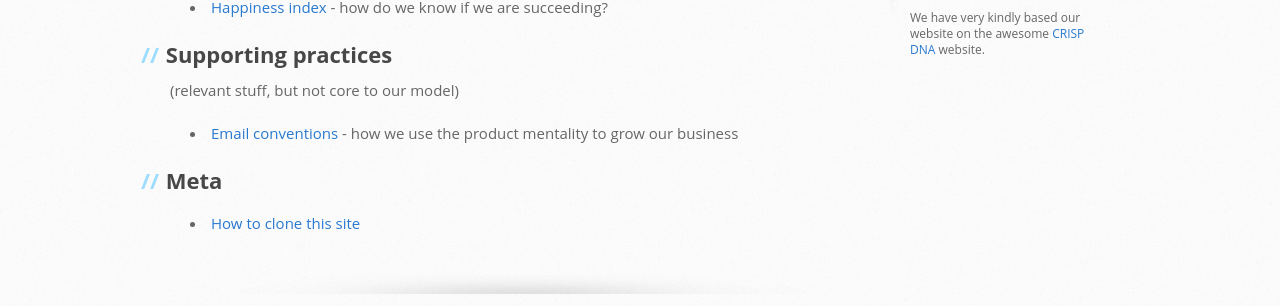
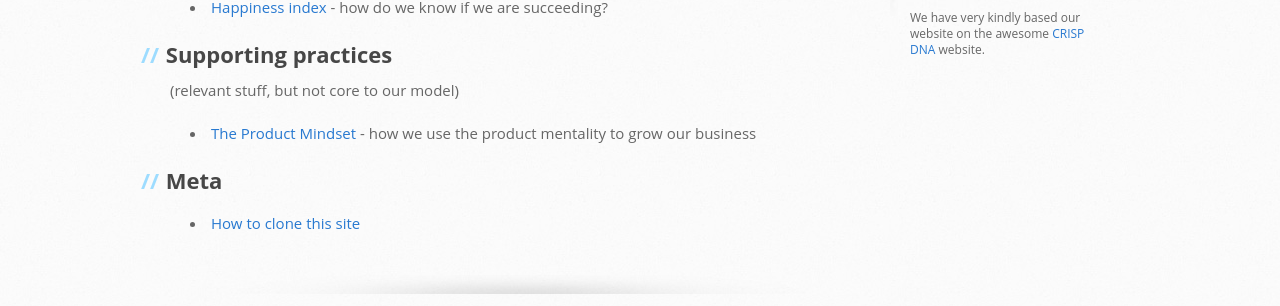
Before and after one commit to rht-labs/rht-labs.github.io, a Jekyll site: the page built from _docs/index.md, in a window 1280 px wide. Shown: the part 826-1132 px from the top of the page. Built offline with Jekyll 4.4.1, drawn with Linux system fonts in a browser that asks for light colours.

Commit message:
🦋 the product mindset 🦋 (#11)
* 🦋 the product mindset 🦋

* 🦋 the product mindset 🦋

```diff
--- a/_docs/index.md
+++ b/_docs/index.md
@@ -33,7 +33,7 @@ Supporting practices
 
 (relevant stuff, but not core to our model)
 
--   [Email conventions](product-mindset.html) - how we use the product mentality to grow our business
+-   [The Product Mindset](product-mindset.html) - how we use the product mentality to grow our business
 
 Meta
 ----
```
Also changed, not shown: _docs/how-to-copy.md (+1 -1 lines).
